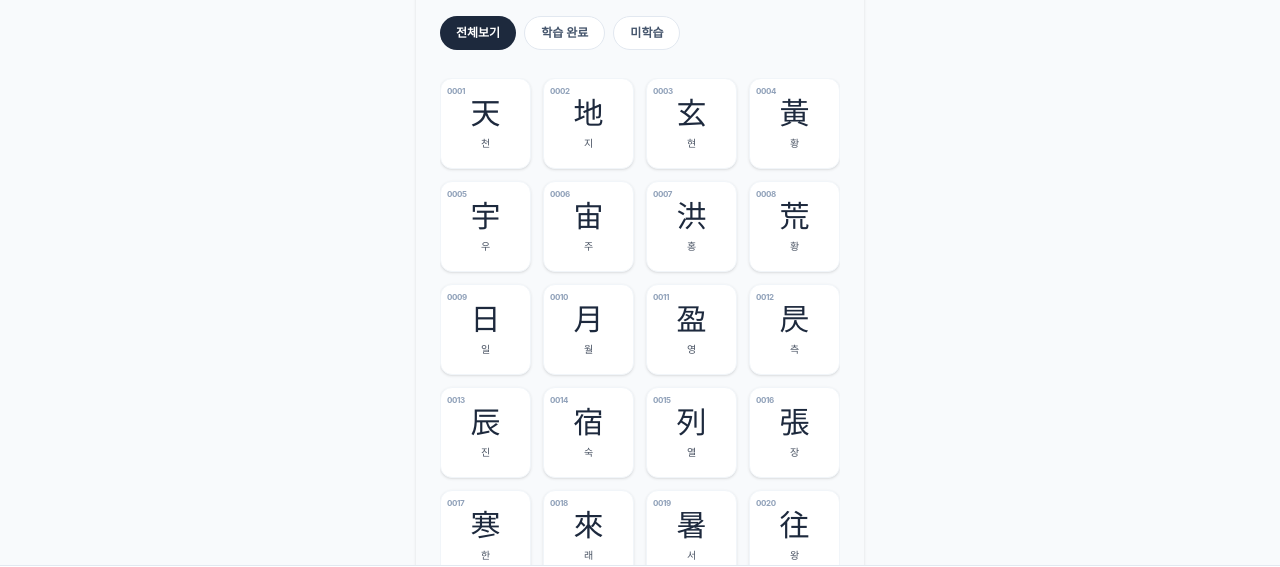
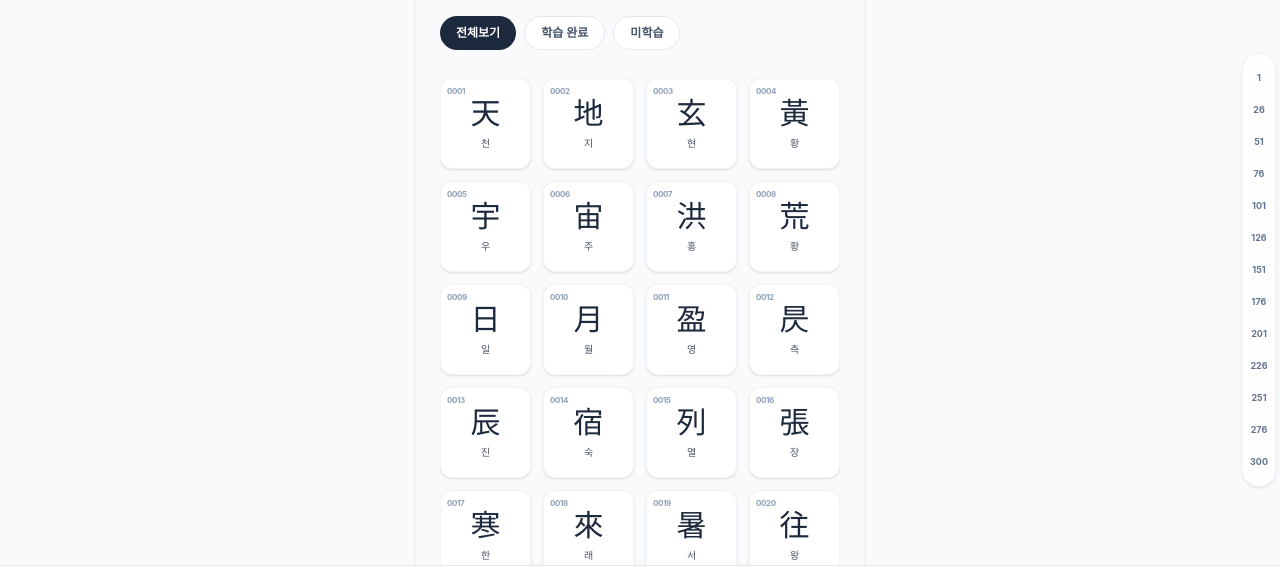
Before and after one commit to iloveadi/1000, a React (Vite) app: page /list in a window 1280 px wide. Shown: the part 170-737 px from the top of the page. Built offline with nearby package versions, Linux system fonts and the light colour scheme; a web font is replaced by a local one.

Commit message:
feat: Add side-index navigation to List page

```diff
--- a/src/pages/List.jsx
+++ b/src/pages/List.jsx
@@ -1,4 +1,4 @@
-import React, { useState, useMemo } from 'react';
+import React, { useState, useMemo, useRef } from 'react';
 import { useNavigate } from 'react-router-dom';
 import { Search, Check } from 'lucide-react';
 import useAppStore from '../store/useAppStore';
@@ -9,6 +9,21 @@ export default function List() {
     const navigate = useNavigate();
     const [searchTerm, setSearchTerm] = useState('');
     const [mode, setMode] = useState('all'); // 'all', 'learned', 'unlearned'
+    const listRef = useRef(null);
+    const itemRefs = useRef({});
+
+    // Generate index marks (every 25 items, plus the last one)
+    const indexMarks = useMemo(() => {
+        const marks = [];
+        const totalItems = chunjamunData.length;
+        for (let i = 1; i <= totalItems; i += 25) {
+            marks.push(i);
+        }
+        if (marks[marks.length - 1] !== totalItems) {
+            marks.push(totalItems);
+        }
+        return marks;
+    }, []);
 
     const handleCardClick = (id) => {
         setCurrentHanjaId(id);
@@ -30,6 +45,20 @@ export default function List() {
             }
         });
     }, [searchTerm, mode, learnedHanjaIds]);
+
+    const scrollToItem = (indexMark) => {
+        const node = itemRefs.current[indexMark];
+        if (node && listRef.current) {
+            const containerTop = listRef.current.getBoundingClientRect().top;
+            const elementTop = node.getBoundingClientRect().top;
+            const currentScroll = listRef.current.scrollTop;
+
+            listRef.current.scrollTo({
+                top: currentScroll + (elementTop - containerTop) - 20,
+                behavior: 'smooth'
+            });
+        }
+    };
 
     const filterTabs = [
         { id: 'all', label: '전체보기' },
@@ -77,7 +106,23 @@ export default function List() {
             </header>
 
             {/* List Content */}
-            <div className="grid grid-cols-4 gap-3 overflow-y-auto pb-24 hide-scrollbar" style={{ scrollbarGutter: 'stable' }}>
+            <div ref={listRef} className="flex-1 min-h-[50vh] overflow-y-auto pb-24 hide-scrollbar relative" style={{ scrollbarGutter: 'stable' }}>
+                {/* Vertical Quick Index Navigation */}
+                {mode === 'all' && !searchTerm && (
+                    <div className="fixed right-1 top-[55%] -translate-y-1/2 z-10 flex flex-col items-center justify-center py-2 px-1 bg-white/80 dark:bg-slate-800/80 backdrop-blur-md rounded-full shadow-sm border border-slate-100 dark:border-slate-700">
+                        {indexMarks.map(mark => (
+                            <button
+                                key={mark}
+                                onClick={() => scrollToItem(mark)}
+                                className="w-6 h-6 my-1 rounded-full flex items-center justify-center text-[9px] font-bold text-slate-500 dark:text-slate-400 hover:bg-primary-100 dark:hover:bg-primary-900/50 hover:text-primary-600 dark:hover:text-primary-400 transition-colors active:scale-90"
+                            >
+                                {mark}
+                            </button>
+                        ))}
+                    </div>
+                )}
+
+                <div className="grid grid-cols-4 gap-3">
                     {filteredData.length === 0 ? (
                         <div className="col-span-4 py-12 text-center text-slate-400 dark:text-slate-500">
                             검색 결과가 없습니다.
@@ -87,6 +132,13 @@ export default function List() {
                         return (
                             <div
                                 key={item.id}
+                                ref={(el) => {
+                                    if (mode === 'all' && !searchTerm) {
+                                        if ((item.id - 1) % 25 === 0 || item.id === chunjamunData.length) {
+                                            itemRefs.current[item.id] = el;
+                                        }
+                                    }
+                                }}
                                 onClick={() => handleCardClick(item.id)}
                                 className={`
                                 aspect-square rounded-xl flex flex-col items-center justify-center p-2 cursor-pointer
@@ -115,5 +167,6 @@ export default function List() {
                     })}
                 </div>
             </div>
+        </div>
     );
 }
```
Lines whose indentation alone changed are shown as unchanged.
